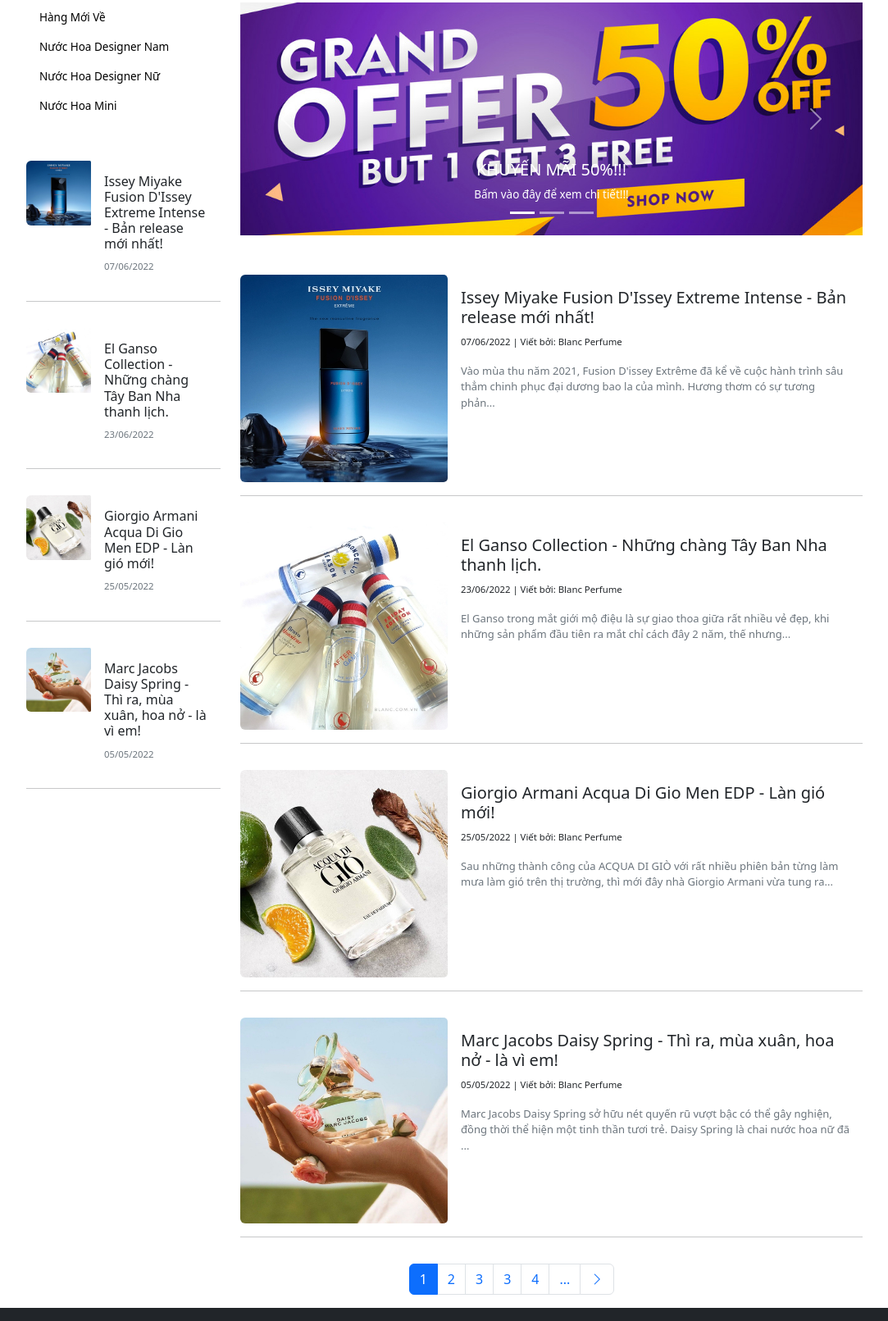
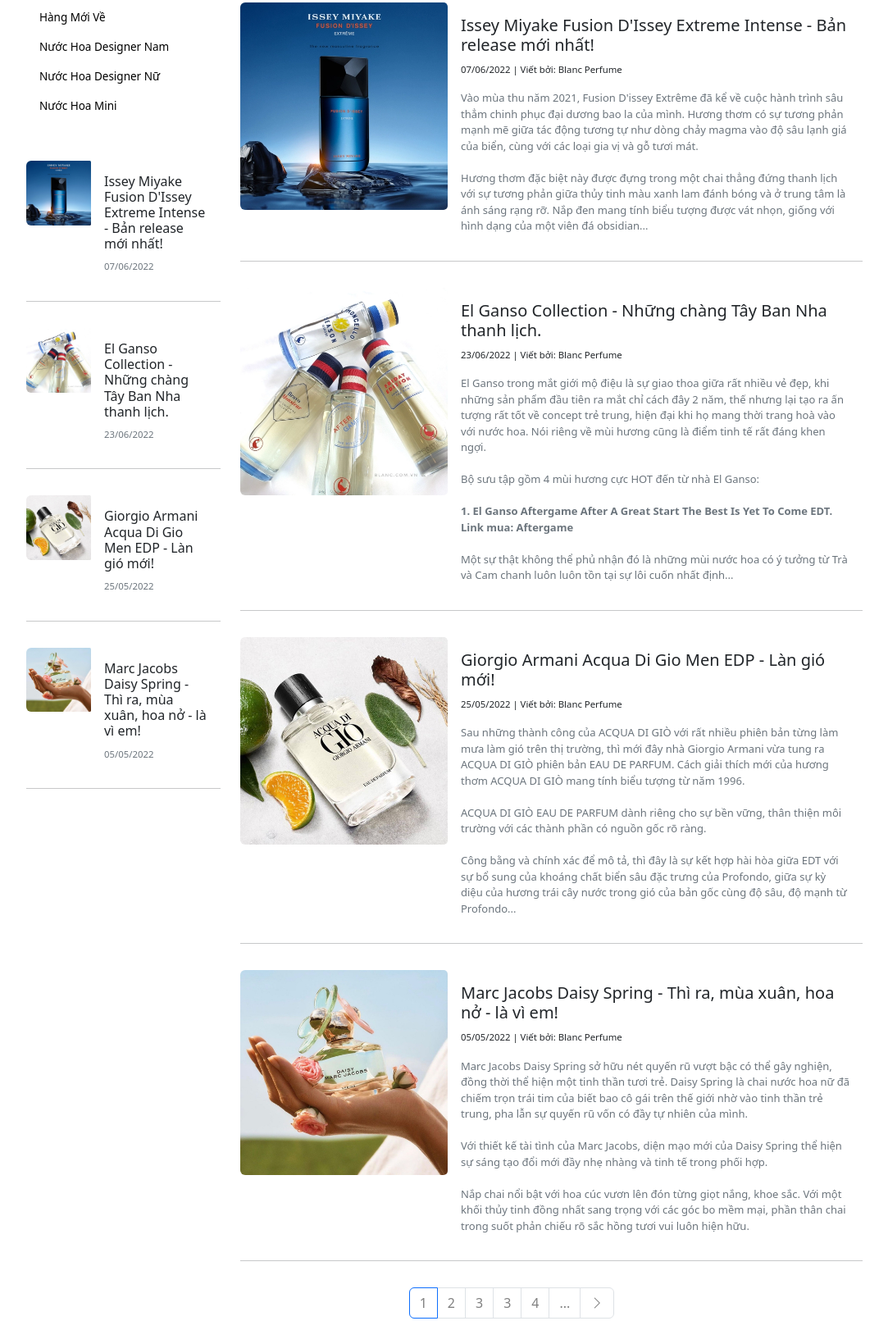
Before and after one commit to sang-phan1194/html-css-1st-class, a plain HTML site: page Case Study/html/review.html in a window 1280 px wide. Shown: the part 588-2199 px from the top of the page at 82% size, without its empty margins (16-1099 px from the left). Drawn offline with nearby package versions, Linux system fonts and the light colour scheme; a web font is replaced by a local one.

Commit message:
remove banner, change text color for breadcrum

```diff
--- a/Case Study/css/style.scss
+++ b/Case Study/css/style.scss
@@ -172,13 +172,21 @@ footer {
             line-height: 40px;
             border-radius: 50%;
             text-align: center;
-            background-color: white;
+            background-color: #ffffff;
         }
     }
 
 }
 
-//reviews page
+//Styling for review.html
+
+.breadcrumb-item {
+    a {
+        text-decoration: none;
+        color: #000000;
+    }
+}
+
 //news-review
 h2#heading-h2 {
     margin-top: 2%;
@@ -197,7 +205,6 @@ h2#heading-h2 {
 }
 
 #side-news {
-
 
     .card {
         font-size: 13px;
@@ -221,6 +228,17 @@ h2#heading-h2 {
 
 }
 
+ul.pagination {
+    li {
+        a.page-link {
+            color: grey;
+            background-color: #ffffff;
+        }
+
+    }
+
+}
+
 @media screen and (max-width: 567px) {
 
     #header-nav,
--- a/Case Study/html/review.html
+++ b/Case Study/html/review.html
@@ -139,52 +139,6 @@
         <!-- end of side content -->
 
         <div id="news" class="container col-lg-9">
-            <!-- carousel -->
-            <div id="carouselExampleCaptions" class="carousel slide mb-5 col-lg-12" data-bs-ride="false">
-                <div class="carousel-indicators">
-                    <button type="button" data-bs-target="#carouselExampleCaptions" data-bs-slide-to="0" class="active"
-                        aria-current="true" aria-label="Slide 1"></button>
-                    <button type="button" data-bs-target="#carouselExampleCaptions" data-bs-slide-to="1"
-                        aria-label="Slide 2"></button>
-                    <button type="button" data-bs-target="#carouselExampleCaptions" data-bs-slide-to="2"
-                        aria-label="Slide 3"></button>
-                </div>
-                <div class="carousel-inner">
-                    <div class="carousel-item active">
-                        <img src="../images/discount-banner-2.jpeg" class="d-block w-100" alt="...">
-                        <div class="carousel-caption d-none d-md-block">
-                            <h5>KHUYẾN MÃI 50%!!!</h5>
-                            <a class="nav-link" href="#">Bấm vào đây để xem chi tiết!!!</a>
-                        </div>
-                    </div>
-                    <div class="carousel-item">
-                        <img src="../images/freeship-banner.jpg" class="d-block w-100" alt="...">
-                        <div class="carousel-caption d-none d-md-block">
-                            <h5>FREESHIP NỘI THÀNH TP. HỒ CHÍ MINH</h5>
-                            <a class="nav-link" href="#">Mua ngay để nhận ưu đãi!!!</a>
-                        </div>
-                    </div>
-                    <div class="carousel-item">
-                        <img src="../images/sale-banner.jpeg" class="d-block w-100" alt="...">
-                        <div class="carousel-caption d-none d-md-block">
-                            <h5>BIG SALE! UP TO 60%</h5>
-                            <a class="nav-link" href="#">Xem ngay!!!</a>
-                        </div>
-                    </div>
-                </div>
-                <button class="carousel-control-prev" type="button" data-bs-target="#carouselExampleCaptions"
-                    data-bs-slide="prev">
-                    <span class="carousel-control-prev-icon" aria-hidden="true"></span>
-                    <span class="visually-hidden">Previous</span>
-                </button>
-                <button class="carousel-control-next" type="button" data-bs-target="#carouselExampleCaptions"
-                    data-bs-slide="next">
-                    <span class="carousel-control-next-icon" aria-hidden="true"></span>
-                    <span class="visually-hidden">Next</span>
-                </button>
-            </div>
-
-            <!-- end of carousel -->
             <div class="row gx-5">
                 <div class="card mb-3 col-lg-12">
                     <div class="row g-0">
@@ -198,9 +152,13 @@
                                 </h5>
                                 <p class="card-text"><small>07/06/2022 | Viết bởi: Blanc Perfume</small></p>
                                 <p class="card-text text-muted">Vào mùa thu năm 2021, Fusion D'issey Extrême đã kể về
-                                    cuộc
-                                    hành trình sâu thẳm chinh phục đại dương bao la của mình. Hương thơm có sự tương
-                                    phản...
+                                    cuộc hành trình sâu thẳm chinh phục đại dương bao la của mình. Hương thơm có sự
+                                    tương phản mạnh mẽ giữa tác động tương tự như dòng chảy magma vào độ sâu lạnh giá
+                                    của biển, cùng với các loại gia vị và gỗ tươi mát. <br><br>
+                                    Hương thơm đặc biệt này được đựng trong một chai thẳng đứng thanh lịch với sự tương
+                                    phản giữa thủy tinh màu xanh lam đánh bóng và ở trung tâm là ánh sáng rạng rỡ. Nắp
+                                    đen mang tính biểu tượng được vát nhọn, giống với hình dạng của một viên đá
+                                    obsidian...
                                 </p>
                             </div>
                         </div>
@@ -217,7 +175,15 @@
                                 <h5 class="card-title">El Ganso Collection - Những chàng Tây Ban Nha thanh lịch.</h5>
                                 <p class="card-text"><small>23/06/2022 | Viết bởi: Blanc Perfume</small></p>
                                 <p class="card-text text-muted">El Ganso trong mắt giới mộ điệu là sự giao thoa giữa rất
-                                    nhiều vẻ đẹp, khi những sản phẩm đầu tiên ra mắt chỉ cách đây 2 năm, thế nhưng...
+                                    nhiều vẻ đẹp, khi những sản phẩm đầu tiên ra mắt chỉ cách đây 2 năm, thế nhưng lại
+                                    tạo ra ấn tượng rất tốt về concept trẻ trung, hiện đại khi họ mang thời trang hoà
+                                    vào với nước hoa. Nói riêng về mùi hương cũng là điểm tinh tế rất đáng khen ngợi.
+                                    <br><br>
+                                    Bộ sưu tập gồm 4 mùi hương cực HOT đến từ nhà El Ganso:<br><br>
+                                    <strong>1. El Ganso Aftergame After A Great Start The Best Is Yet To Come EDT. <br>
+                                        Link mua: Aftergame</strong><br><br>
+                                    Một sự thật không thể phủ nhận đó là những mùi nước hoa có ý tưởng từ Trà và Cam
+                                    chanh luôn luôn tồn tại sự lôi cuốn nhất định...
                                 </p>
                             </div>
                         </div>
@@ -234,9 +200,14 @@
                                 <h5 class="card-title">Giorgio Armani Acqua Di Gio Men EDP - Làn gió mới!</h5>
                                 <p class="card-text"><small>25/05/2022 | Viết bởi: Blanc Perfume</small></p>
                                 <p class="card-text text-muted">Sau những thành công của ACQUA DI GIÒ với rất nhiều
-                                    phiên
-                                    bản từng làm mưa làm gió trên thị trường, thì mới đây nhà Giorgio Armani vừa tung
-                                    ra...
+                                    phiên bản từng làm mưa làm gió trên thị trường, thì mới đây nhà Giorgio Armani vừa
+                                    tung ra ACQUA DI GIÒ phiên bản EAU DE PARFUM. Cách giải thích mới của hương thơm
+                                    ACQUA DI GIÒ mang tính biểu tượng từ năm 1996. <br><br>
+                                    ACQUA DI GIÒ EAU DE PARFUM dành riêng cho sự bền vững, thân thiện môi trường với các
+                                    thành phần có nguồn gốc rõ ràng. <br><br>
+                                    Công bằng và chính xác để mô tả, thì đây là sự kết hợp hài hòa giữa EDT với sự bổ
+                                    sung của khoáng chất biển sâu đặc trưng của Profondo, giữa sự kỳ diệu của hương trái
+                                    cây nước trong gió của bản gốc cùng độ sâu, độ mạnh từ Profondo...
                                 </p>
                             </div>
                         </div>
@@ -254,10 +225,14 @@
                                 </h5>
                                 <p class="card-text"><small>05/05/2022 | Viết bởi: Blanc Perfume</small></p>
                                 <p class="card-text text-muted">Marc Jacobs Daisy Spring sở hữu nét quyến rũ vượt bậc có
-                                    thể
-                                    gây nghiện, đồng thời thể hiện một tinh thần tươi trẻ. Daisy Spring là chai nước hoa
-                                    nữ
-                                    đã ...</p>
+                                    thể gây nghiện, đồng thời thể hiện một tinh thần tươi trẻ. Daisy Spring là chai nước
+                                    hoa nữ đã chiếm trọn trái tim của biết bao cô gái trên thế giới nhờ vào tinh thần
+                                    trẻ trung, pha lẫn sự quyến rũ vốn có đầy tự nhiên của mình. <br><br>
+                                    Với thiết kế tài tình của Marc Jacobs, diện mạo mới của Daisy Spring thể hiện sự
+                                    sáng tạo đổi mới đầy nhẹ nhàng và tinh tế trong phối hợp. <br><br>
+                                    Nắp chai nổi bật với hoa cúc vươn lên đón từng giọt nắng, khoe sắc. Với một khối
+                                    thủy tinh đồng nhất sang trọng với các góc bo mềm mại, phần thân chai trong suốt
+                                    phản chiếu rõ sắc hồng tươi vui luôn hiện hữu.</p>
                             </div>
                         </div>
                     </div>
@@ -330,9 +305,9 @@
             <p class="col-lg-8">2020 - Bản quyền thuộc về Chiết Nước Hoa Chuyên Nước Hoa Chiết Chính Hãng - Cung cấp bởi
                 Sapo</p>
             <div id="social-media" class="col-lg-4 text-end">
-                <a href=""><i class="bi bi-facebook"></i></a>
-                <a href=""><i class="bi bi-chat-dots"></i></a>
-                <a href=""><i class="bi bi-telephone"></i></a>
+                <a id="icon-fb" href="#"><i class="bi bi-facebook"></i></a>
+                <a href="#"><i class="bi bi-chat-dots"></i></a>
+                <a href="#"><i class="bi bi-telephone"></i></a>
             </div>
         </div>
     </footer>
```
Also changed, not shown: Case Study/css/style.css, 2 other files.
